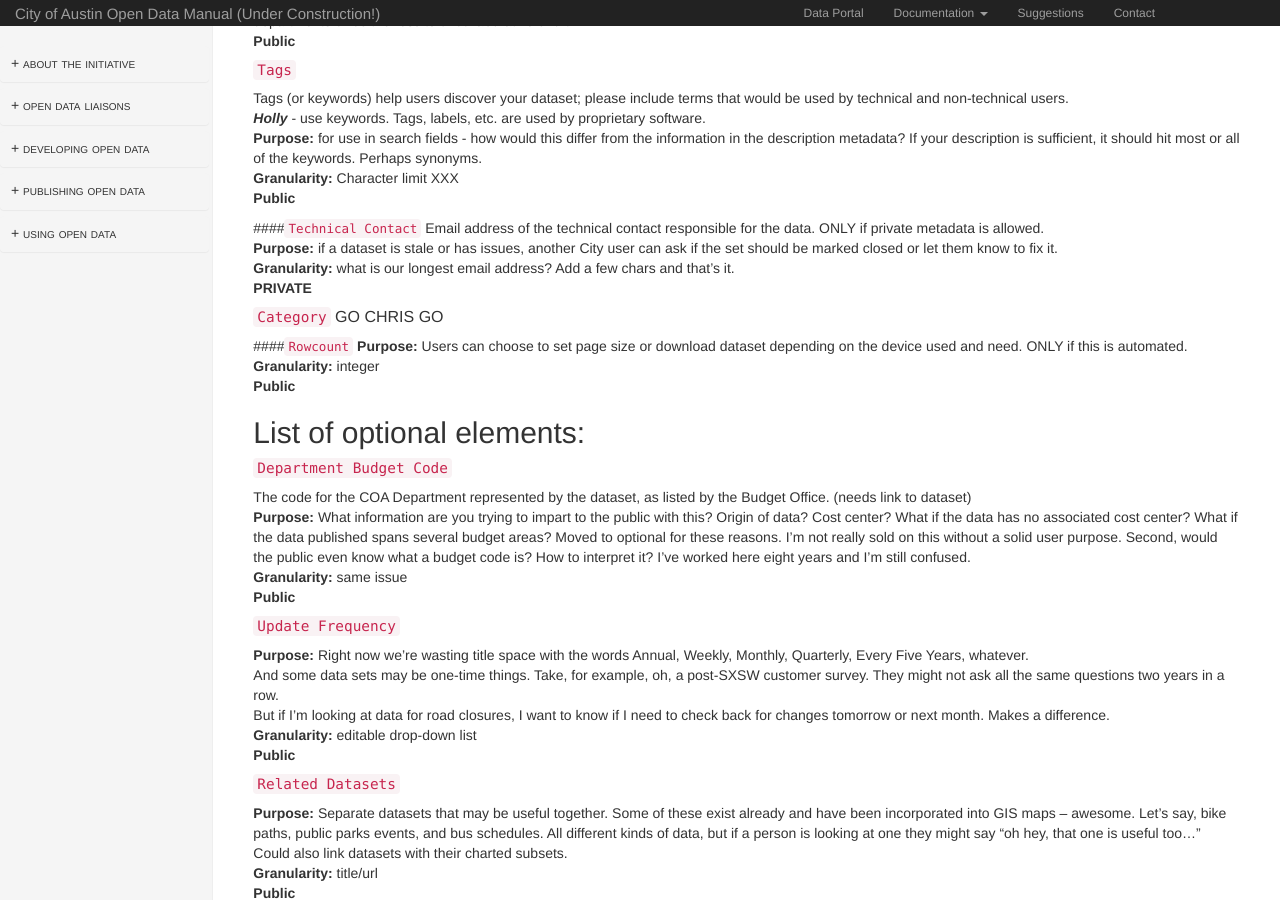
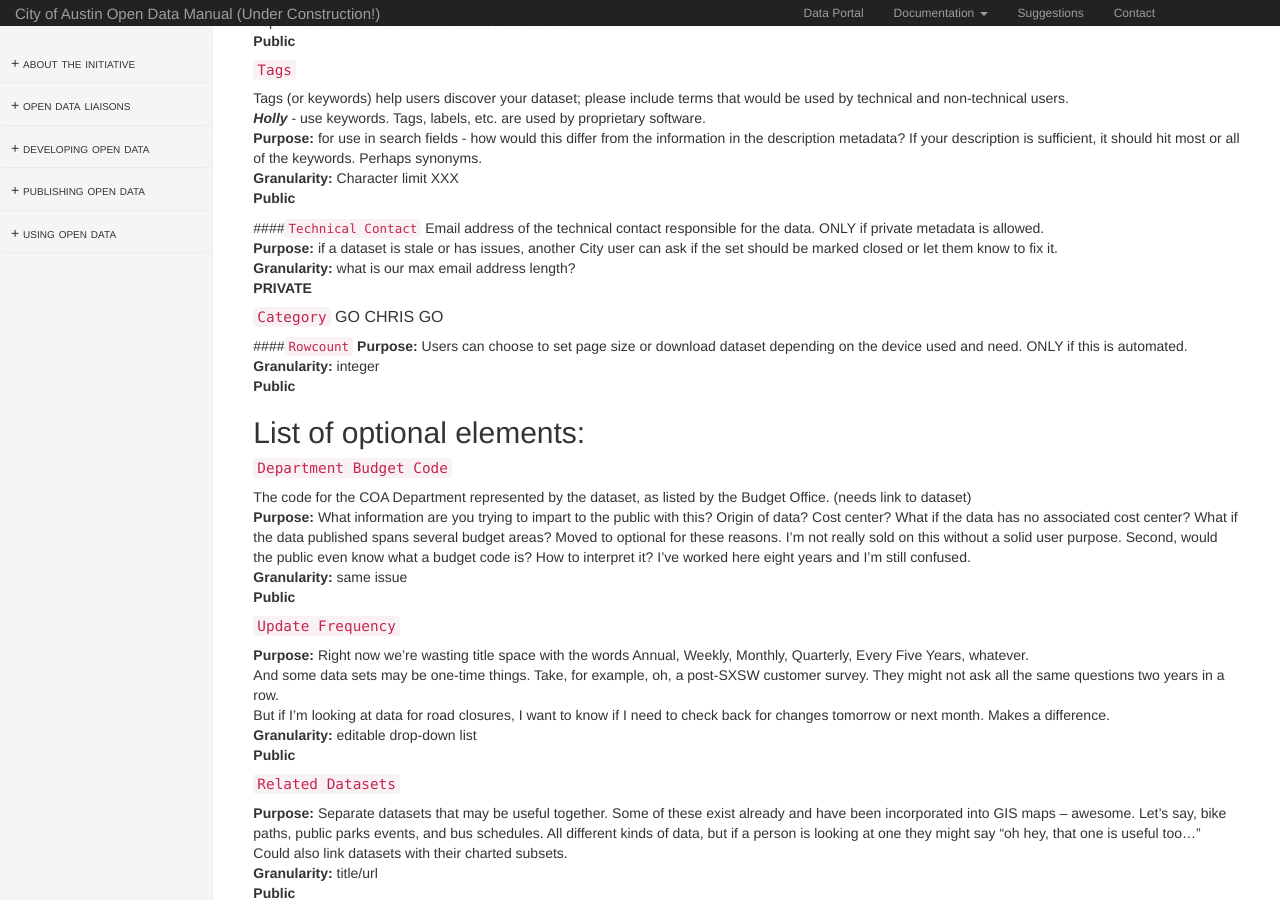
Before and after one commit to cityofaustin/open-data-manual, a Jekyll site: the page built from metadata.md, in a window 1280 px wide and 900 px high, scrolled down 1536 px. Built offline with Jekyll 4.4.1, drawn with Linux system fonts in a browser that asks for light colours; nearby versions of some CDN libraries.

Commit message:
Update metadata.md

```diff
--- a/metadata.md
+++ b/metadata.md
@@ -84,7 +84,7 @@ Tags (or keywords) help users discover your dataset; please include terms that w
 ####`Technical Contact`
 Email address of the technical contact responsible for the data.  ONLY if private metadata is allowed.
 **Purpose:**  if a dataset is stale or has issues, another City user can ask if the set should be marked closed or let them know to fix it.
-**Granularity:**  what is our longest email address?  Add a few chars and that's it.
+**Granularity:**  what is our max email address length?
 **PRIVATE**
 
 #### `Category`  GO CHRIS GO
```
